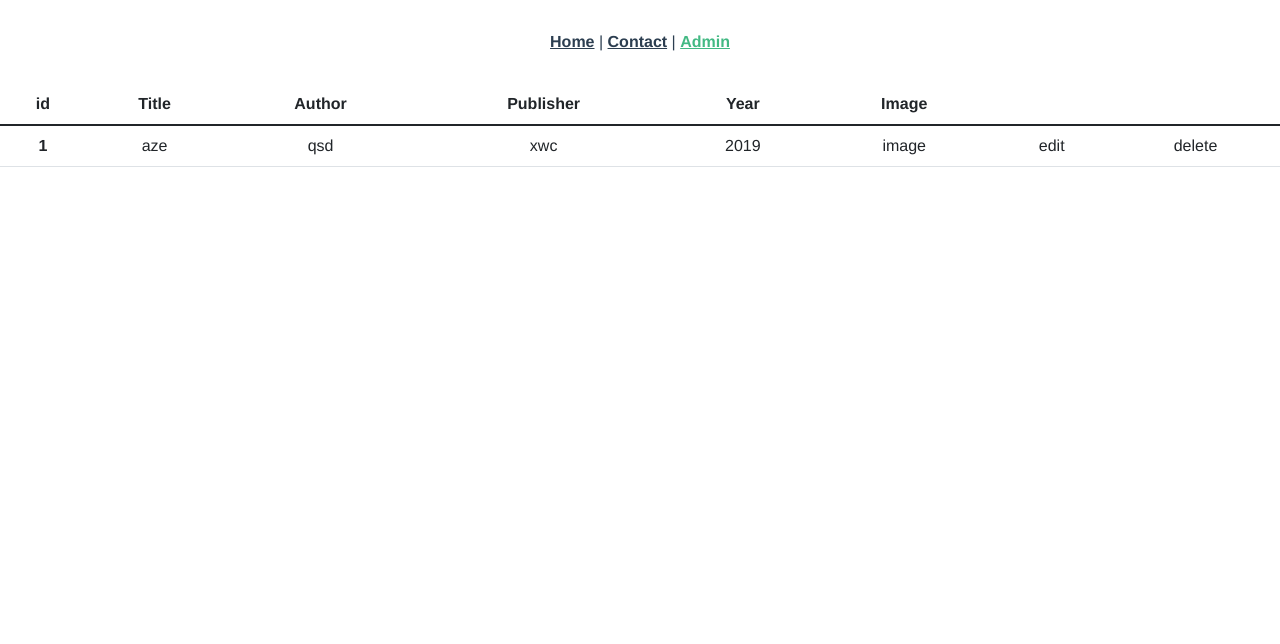
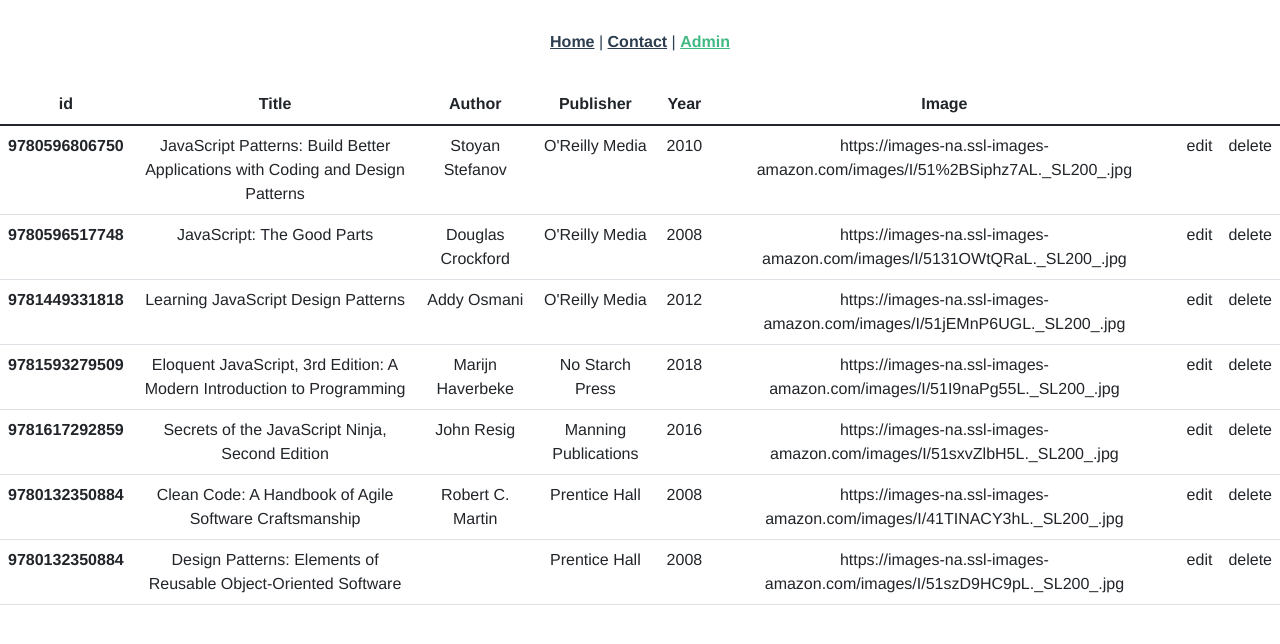
Before and after one commit to Benjamin-guitton/apprentissageVue, a Vue app in the folder vuex-commerce/: page /admin in a window 1280 px wide. Shown: the top 644 px of the page. Built offline with nearby package versions, Linux system fonts and the light colour scheme; data requests are answered from the project's data file.

Commit message:
Ajout 3eme partie fonctionelle

```diff
--- a/vuex-commerce/src/components/admin/ProductList.vue
+++ b/vuex-commerce/src/components/admin/ProductList.vue
@@ -14,13 +14,13 @@
       </tr>
       </thead>
       <tbody>
-      <tr>
-        <th scope="row">1</th>
-        <td>aze</td>
-        <td>qsd</td>
-        <td>xwc</td>
-        <td>2019</td>
-        <td>image</td>
+      <tr v-for="product in products" :key="product.id">
+        <th scope="row">{{ product.id }}</th>
+        <td>{{ product.title}}</td>
+        <td>{{ product.author.firstName }} {{ product.author.name }}</td>
+        <td>{{ product.publisher }}</td>
+        <td>{{ product.year }}</td>
+        <td>{{ product.image}}</td>
         <td>edit</td>
         <td>delete</td>
       </tr>
```
